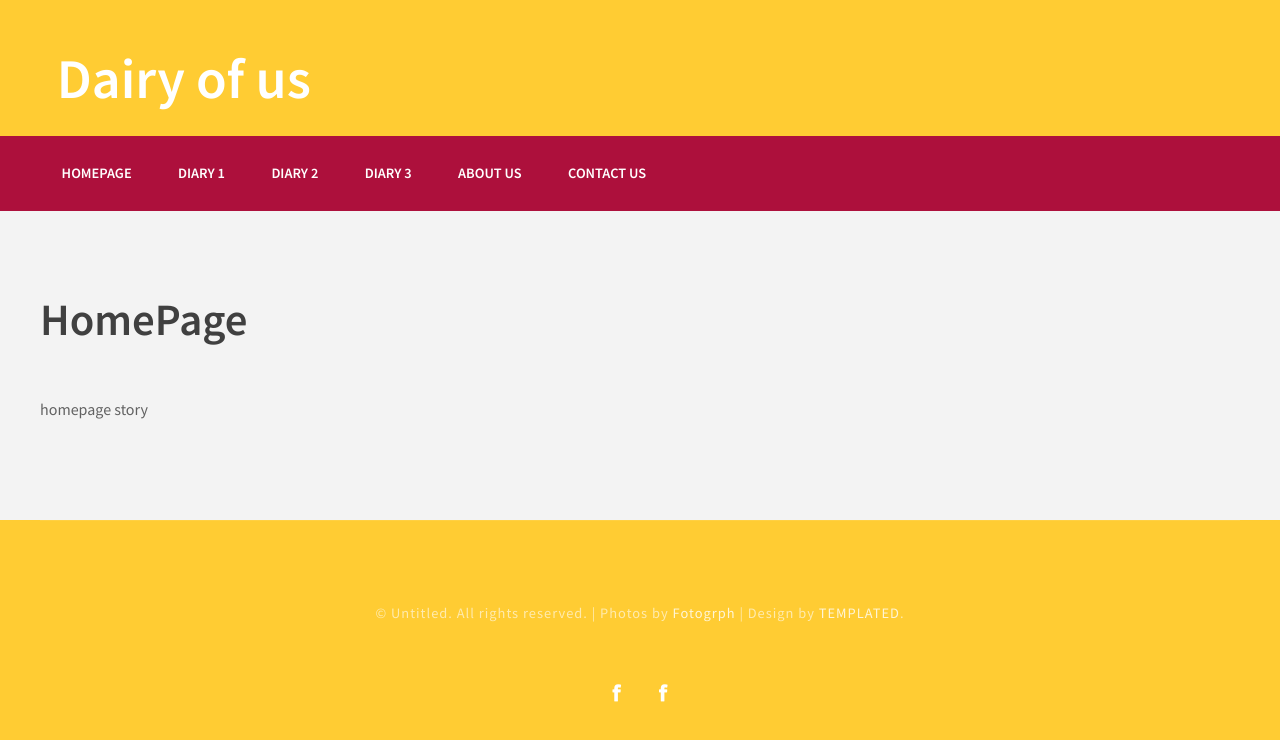
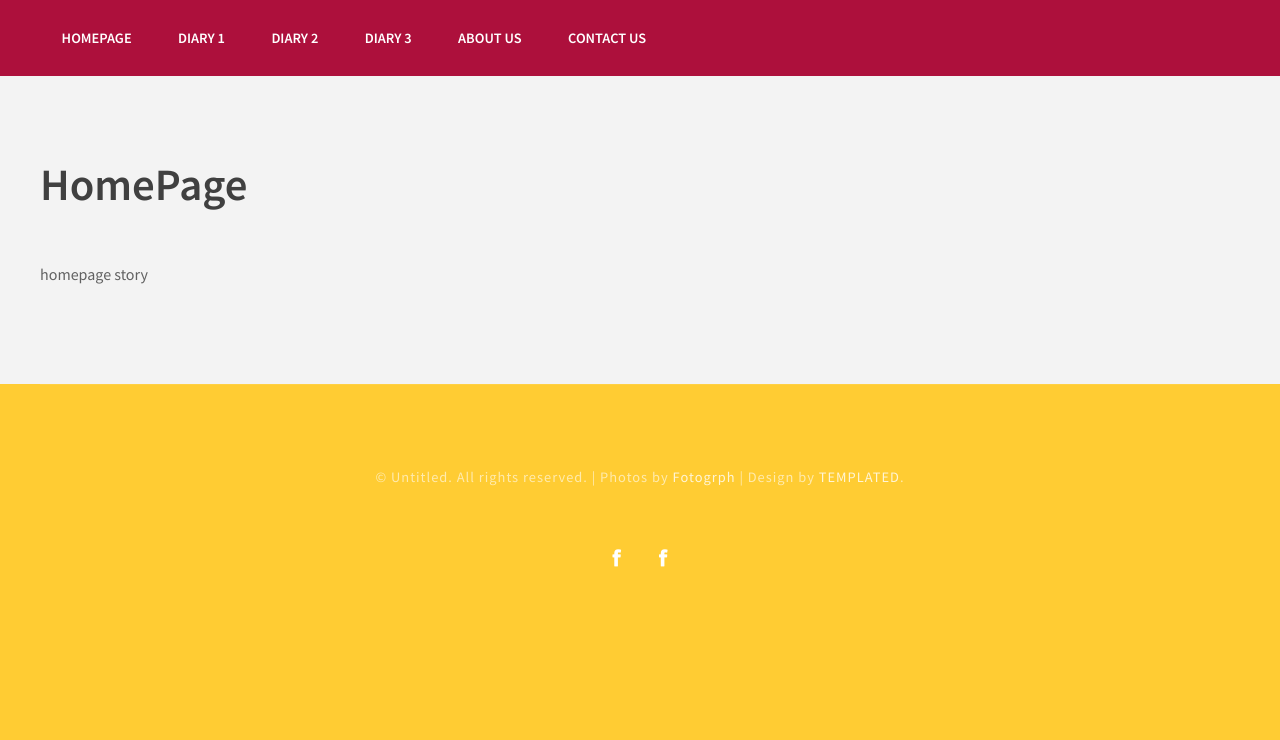
Before and after one commit to MudchimaFMS/Diaryofus2, a plain HTML site: page index.html in a window 1280 px wide. Drawn offline with Linux system fonts and the light colour scheme.

Commit message:
โฮม

```diff
--- a/index.html
+++ b/index.html
@@ -24,12 +24,6 @@ Released   : 20131223
 
 </head>
 <body>
-<div id="header-wrapper">
-	<div id="header" class="container">
-		<div id="logo">
-			<h1><a href="#">Dairy of us</a></h1>
-		</div>
-	</div>
 	<div id="menu-wrapper">
 		<div id="menu" class="container">
 			<ul>
```
